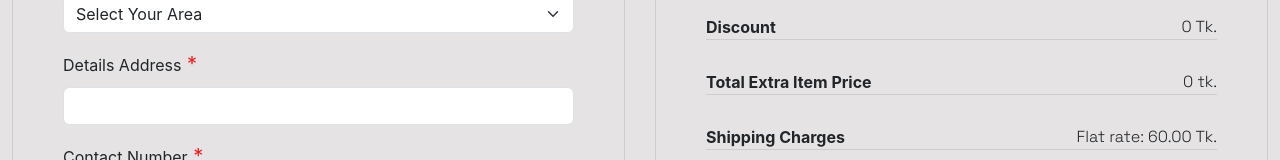
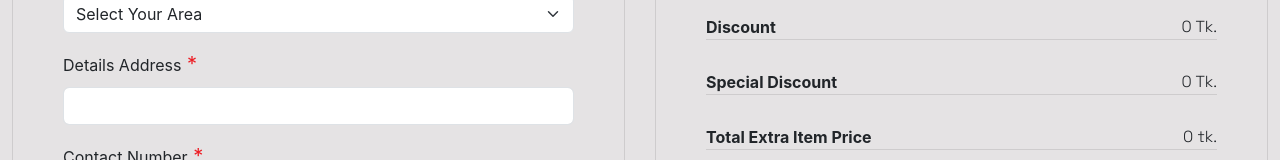
Before and after one commit to Unicon-Solution-Limited/dishco_frontend, a React (Create React App) app: page /checkout in a window 1280 px wide. Shown: the part 548-708 px from the top of the page. Built offline with nearby package versions, Linux system fonts and the light colour scheme; no server answers; sample sign-in values are in the browser's storage.

Commit message:
discount added

```diff
--- a/src/Components/Dashboard/DashboardPage/OrderManagement/Invoice.js
+++ b/src/Components/Dashboard/DashboardPage/OrderManagement/Invoice.js
@@ -54,7 +54,10 @@ const Invoice = () => {
                     <td>{dt?.name}</td>
                     <td className="qty">{dt?.quantity}</td>
 
-                    <td>TK. {dt?.price}</td>
+                    <td>
+                      TK. {dt?.price - (dt?.price * 10) / 100} (with 10%
+                      discount)
+                    </td>
                     <td>
                       TK.{" "}
                       {dt?.extras.reduce(
@@ -64,7 +67,7 @@ const Invoice = () => {
                     </td>
                     <td className="total">
                       TK.{" "}
-                      {dt?.quantity * dt?.price +
+                      {dt?.quantity * (dt?.price - (dt?.price * 10) / 100) +
                         dt?.extras.reduce(
                           (acc, addon) => acc + addon.priceOfAddon,
                           0
@@ -78,7 +81,7 @@ const Invoice = () => {
 
           <div className="total_calculation">
             <span>
-              <strong>Total:</strong> {data.total_amount - 60} TK.
+              {/* <strong>Total:</strong> {data.total_amount - 60} TK. */}
             </span>{" "}
             <br />
             <span>
--- a/src/Components/Dashboard/DashboardPage/OrderManagement/PopupOrderAdmin.js
+++ b/src/Components/Dashboard/DashboardPage/OrderManagement/PopupOrderAdmin.js
@@ -133,6 +133,9 @@ const PopupOrderAdmin = ({ orderDetailsForPopup }) => {
                     {orderDetailsForPopup?.discountPrice} tk.{" "}
                   </p>
                   <p>
+                    <strong>Special Discount:</strong> - 10%{" "}
+                  </p>
+                  <p>
                     <strong>Delivery Charge:</strong> + 60 tk.{" "}
                   </p>
                   <p>
--- a/src/Components/Dashboard/DashboardPage/OrderManagement/PopupOrderCustomer.js
+++ b/src/Components/Dashboard/DashboardPage/OrderManagement/PopupOrderCustomer.js
@@ -106,6 +106,9 @@ const PopupOrderCustomer = ({ customerOrderDetails }) => {
                     {customerOrderDtls?.discountPrice} tk.
                   </p>
                   <p>
+                    <strong>Special Discount:</strong> - 10%
+                  </p>
+                  <p>
                     <strong>Total:</strong> {customerOrderDtls?.total_amount}{" "}
                     tk.
                   </p>
--- a/src/Components/Pages/Checkout/Checkout.js
+++ b/src/Components/Pages/Checkout/Checkout.js
@@ -28,6 +28,8 @@ const Checkout = () => {
   const [couponCondition, SetCouponCondition] = useState(false);
   const [couponMessage, setCouponMessage] = useState("");
   const [discountPrice, setDicountPrice] = useState(0);
+
+  console.log(cartData);
 
   //getting 7 days(temporary)  token data according to the email
   useEffect(() => {
@@ -109,7 +111,7 @@ const Checkout = () => {
     e.preventDefault();
     setPaymentLoading(true);
     const confirmOderData = {
-      total_amount: grandTotal,
+      total_amount: grandTotal - (subTotalPrice * 10) / 100,
       orderedData: cartData,
       discountPrice: discountPrice,
       cus_name: currentUser?.displayName,
@@ -344,6 +346,11 @@ const Checkout = () => {
               <span>{discountPrice} Tk.</span>
             </div>
 
+            <div className="table_row subtotal">
+              <strong>Special Discount</strong>
+              <span>{(subTotalPrice * 10) / 100} Tk.</span>
+            </div>
+
             <div className="table_row shipping">
               <strong>Total Extra Item Price</strong>
               <span>{finaltotalAddonPrice} tk.</span>
@@ -357,7 +364,7 @@ const Checkout = () => {
               <strong>Total</strong>
               <span>
                 {/* {cartData.length && finaltotalAddonPrice + subTotalPrice + 80} */}
-                {grandTotal}
+                {grandTotal - (subTotalPrice * 10) / 100}
                 Tk.
               </span>
             </div>
```
